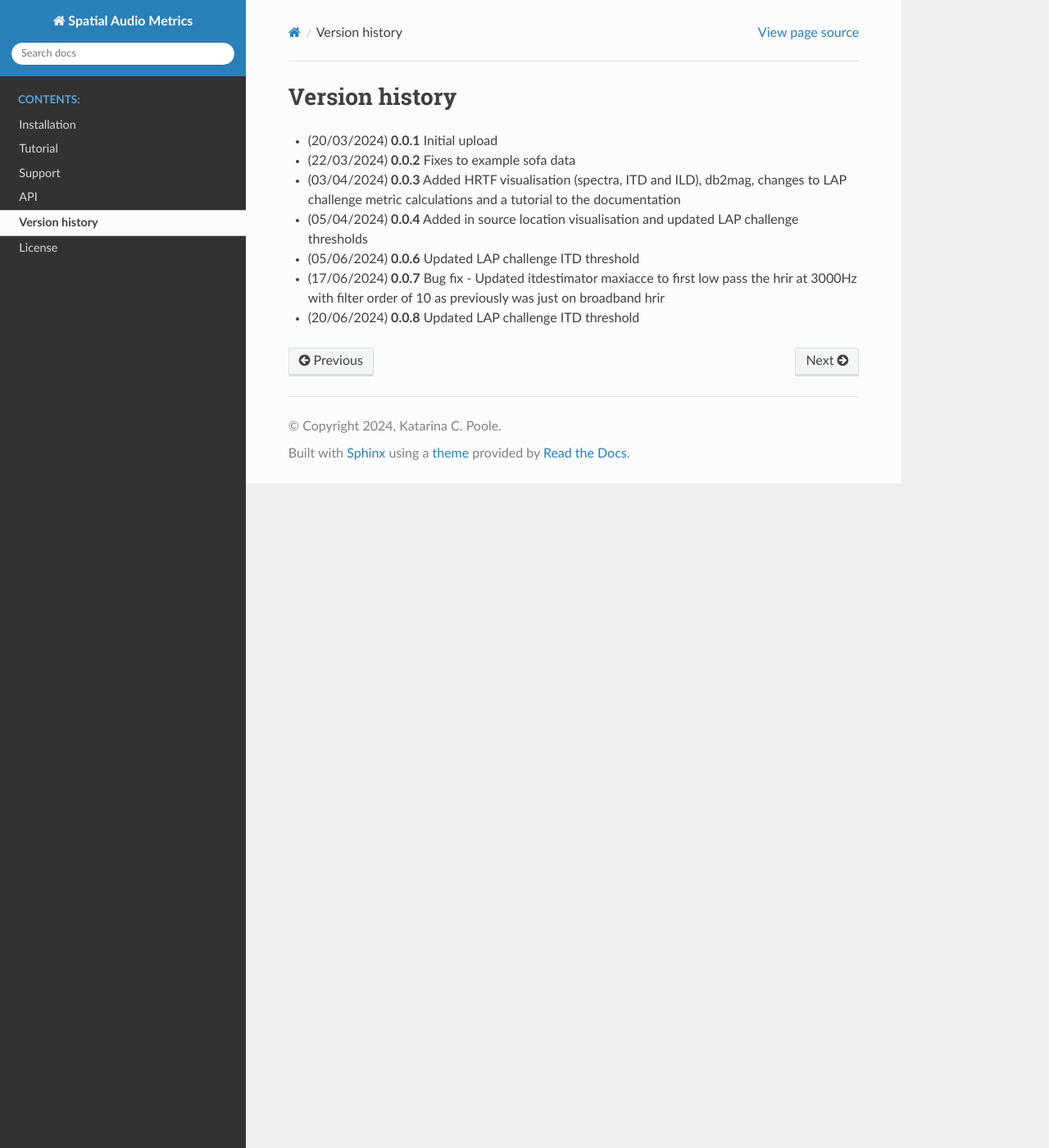
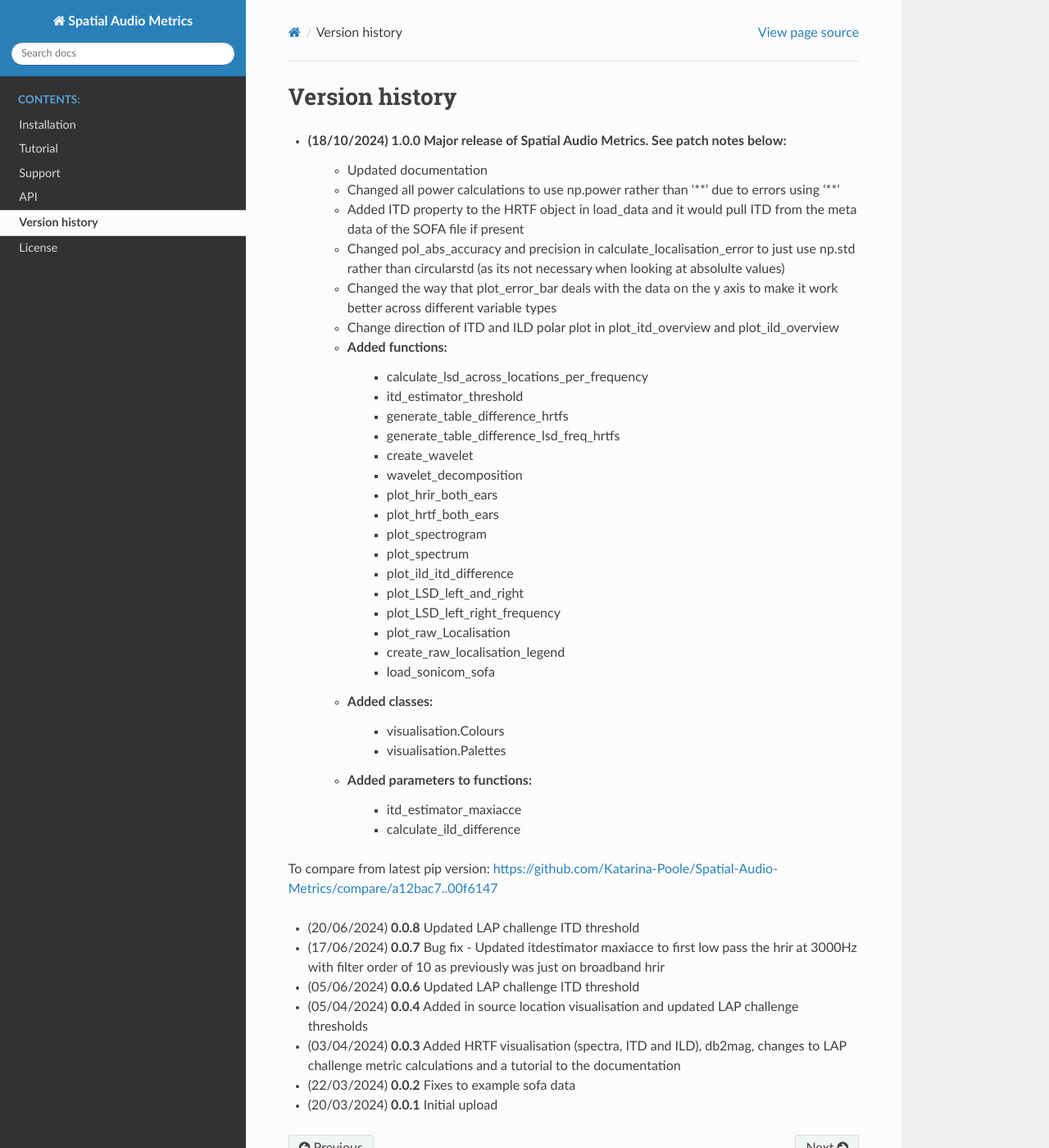
Before and after one commit to Katarina-Poole/Spatial-Audio-Metrics, a Sphinx documentation site: the page built from docs/versionhistory.rst, in a window 1280 px wide and 1400 px high. Shown: the whole window at 82% size. Built offline with Sphinx 7.4.7 and the Read the Docs theme 3.1.0, drawn with Linux system fonts in a browser that asks for light colours.

Commit message:
added in load sonicom dataset

```diff
--- a/docs/tutorial.rst
+++ b/docs/tutorial.rst
@@ -20,6 +20,12 @@
 .. code-block:: python
 
     hrtf1,hrtf2 = ld.load_example_sofa_files()
+
+You can also load HRTFs directly from the SONICOM dataset (stored online). Here I am loading participant number 'P0107', with the windowed hrir at 48kHz which has the itd in the hrirs.
+
+.. code-block:: python
+
+    hrtf = ld.load_sonicom_sofa('P0107','Windowed',48,no_itd = False)
 
 After loading in the HRTFs, to run any direct comparisons we need to make sure the source locations are matched between them and reorder them if not. This can be done like so:
 
--- a/docs/versionhistory.rst
+++ b/docs/versionhistory.rst
@@ -1,10 +1,46 @@
 Version history
 =================================================
 
+- (18/10/2024) **1.0.0** Major release of Spatial Audio Metrics. See patch notes below:
+    - Updated documentation
+    - Changed all power calculations to use np.power rather than '**' due to errors using '**'
+    - Added ITD property to the HRTF object in load_data and it would pull ITD from the meta data of the SOFA file if present
+    - Changed pol_abs_accuracy and precision in calculate_localisation_error to just use np.std rather than circularstd (as its not necessary when looking at absolulte values)
+    - Changed the way that plot_error_bar deals with the data on the y axis to make it work better across different variable types
+    - Change direction of ITD and ILD polar plot in plot_itd_overview and plot_ild_overview
+
+    - Added functions:
+        - calculate_lsd_across_locations_per_frequency
+        - itd_estimator_threshold
+        - generate_table_difference_hrtfs
+        - generate_table_difference_lsd_freq_hrtfs
+        - create_wavelet
+        - wavelet_decomposition
+        - plot_hrir_both_ears
+        - plot_hrtf_both_ears
+        - plot_spectrogram
+        - plot_spectrum
+        - plot_ild_itd_difference
+        - plot_LSD_left_and_right
+        - plot_LSD_left_right_frequency
+        - plot_raw_Localisation
+        - create_raw_localisation_legend
+        - load_sonicom_sofa
+
+    - Added classes:
+        - visualisation.Colours
+        - visualisation.Palettes
+
+    - Added parameters to functions:
+        - itd_estimator_maxiacce
+        - calculate_ild_difference
+
+To compare from latest pip version: https://github.com/Katarina-Poole/Spatial-Audio-Metrics/compare/a12bac7..00f6147
+
+- (20/06/2024) **0.0.8** Updated LAP challenge ITD threshold
+- (17/06/2024) **0.0.7** Bug fix - Updated itdestimator maxiacce to first low pass the hrir at 3000Hz with filter order of 10 as previously was just on broadband hrir
+- (05/06/2024) **0.0.6** Updated LAP challenge ITD threshold
+- (05/04/2024) **0.0.4** Added in source location visualisation and updated LAP challenge thresholds
+- (03/04/2024) **0.0.3** Added HRTF visualisation (spectra, ITD and ILD), db2mag, changes to LAP challenge metric calculations and a tutorial to the documentation
+- (22/03/2024) **0.0.2** Fixes to example sofa data
 - (20/03/2024) **0.0.1** Initial upload
-- (22/03/2024) **0.0.2** Fixes to example sofa data
-- (03/04/2024) **0.0.3** Added HRTF visualisation (spectra, ITD and ILD), db2mag, changes to LAP challenge metric calculations and a tutorial to the documentation
-- (05/04/2024) **0.0.4** Added in source location visualisation and updated LAP challenge thresholds
-- (05/06/2024) **0.0.6** Updated LAP challenge ITD threshold
-- (17/06/2024) **0.0.7** Bug fix - Updated itdestimator maxiacce to first low pass the hrir at 3000Hz with filter order of 10 as previously was just on broadband hrir
-- (20/06/2024) **0.0.8** Updated LAP challenge ITD threshold
--- /dev/null
+++ b/noodle.py
@@ -0,0 +1,4 @@
+from spatialaudiometrics import load_data as ld
+
+hrtf = ld.load_sonicom_sofa('P0107','Windowed',48,no_itd = True)
+kaja = []
```
Also changed, not shown: requirements.txt (+32 -7 lines), 5 other files.
